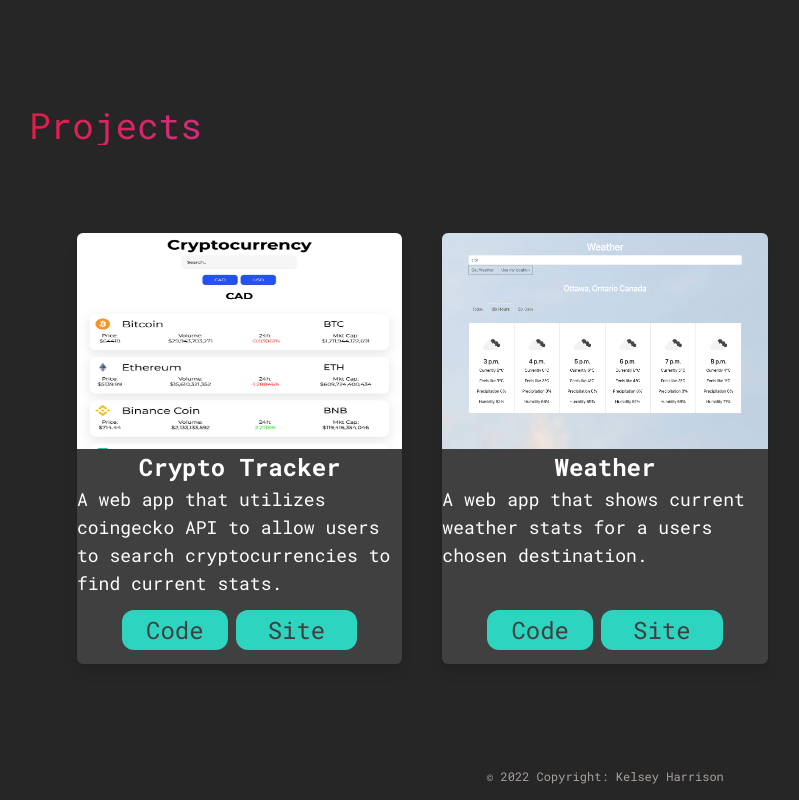
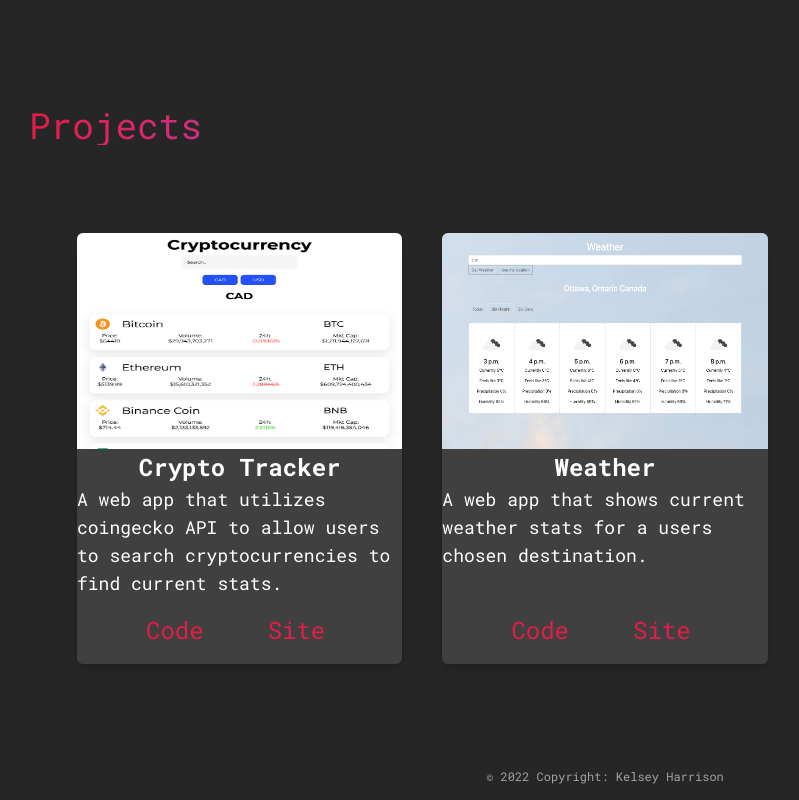
Before and after one commit to harr0627/portfoliov3, a React (Create React App) app: page / in a window 1280 px wide. Shown: the part 1321-2121 px from the top of the page, without its empty margins (35-834 px from the left). Built offline with nearby package versions, Linux system fonts and the light colour scheme.

Commit message:
update buttons to match redesign

```diff
--- a/src/components/Project.js
+++ b/src/components/Project.js
@@ -15,7 +15,7 @@ export default function Project({ img, title, desc, code, site }) {
           <a
             tabIndex="0"
             role="button"
-            className=" pl-6 pr-6 pt-1 pb-1 m-1 bg-teal-400 text-grey-800 text-neutral-700 shadow-black rounded-xl"
+            className=" pl-6 pr-6 pt-1 pb-1 m-1 text-rose-600 shadow-black rounded-xl"
             href={code}
             target="_blank"
             rel="noreferrer"
@@ -25,7 +25,7 @@ export default function Project({ img, title, desc, code, site }) {
           <a
             tabIndex="0"
             role="button"
-            className="pl-8 pr-8 pt-1 pb-1 m-1 bg-teal-400 text-grey-800 text-neutral-700 shadow-black rounded-xl"
+            className="pl-8 pr-8 pt-1 pb-1 m-1 text-rose-600 shadow-black rounded-xl"
             href={site}
             target="_blank"
             rel="noreferrer"
```
